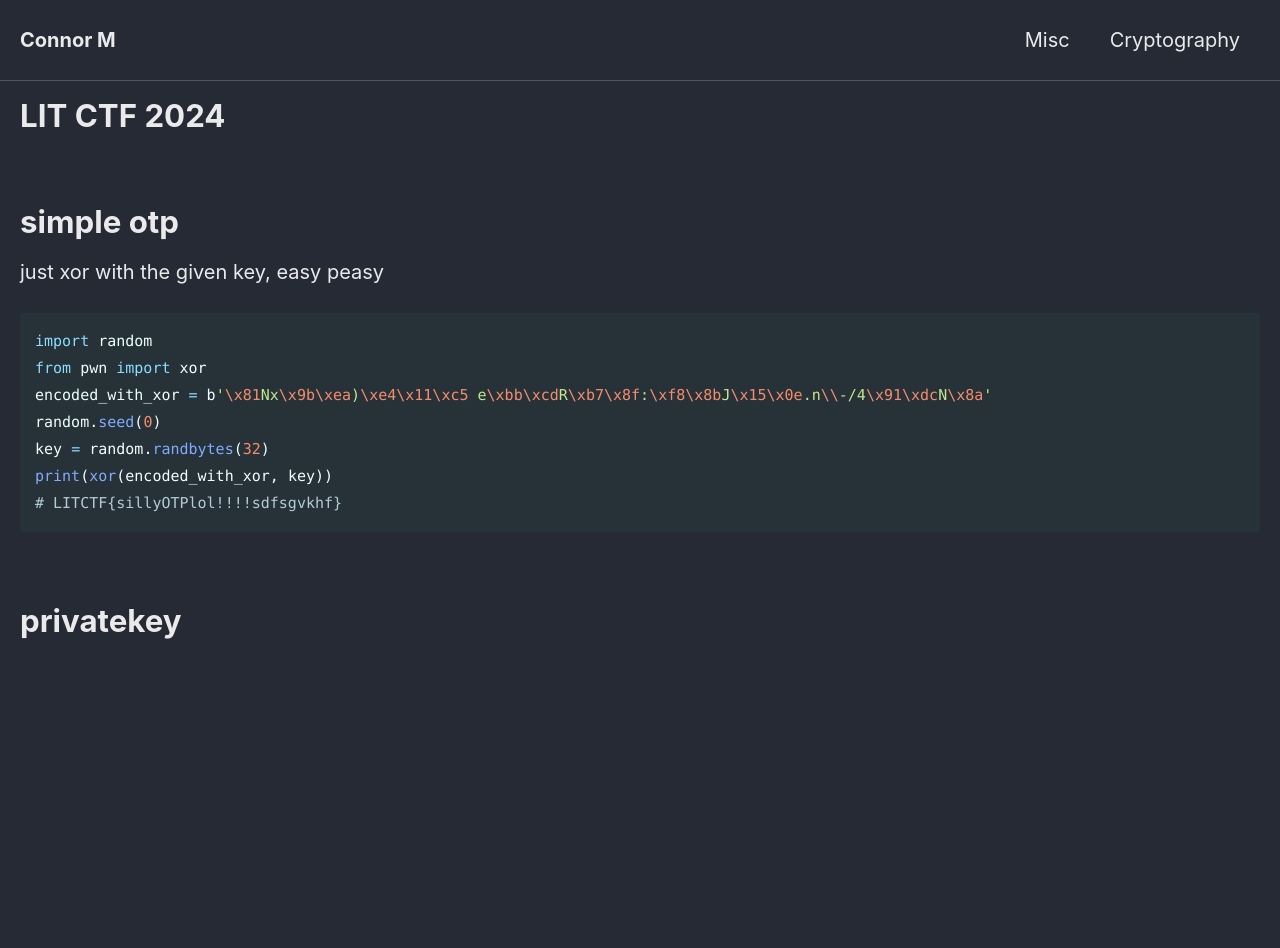
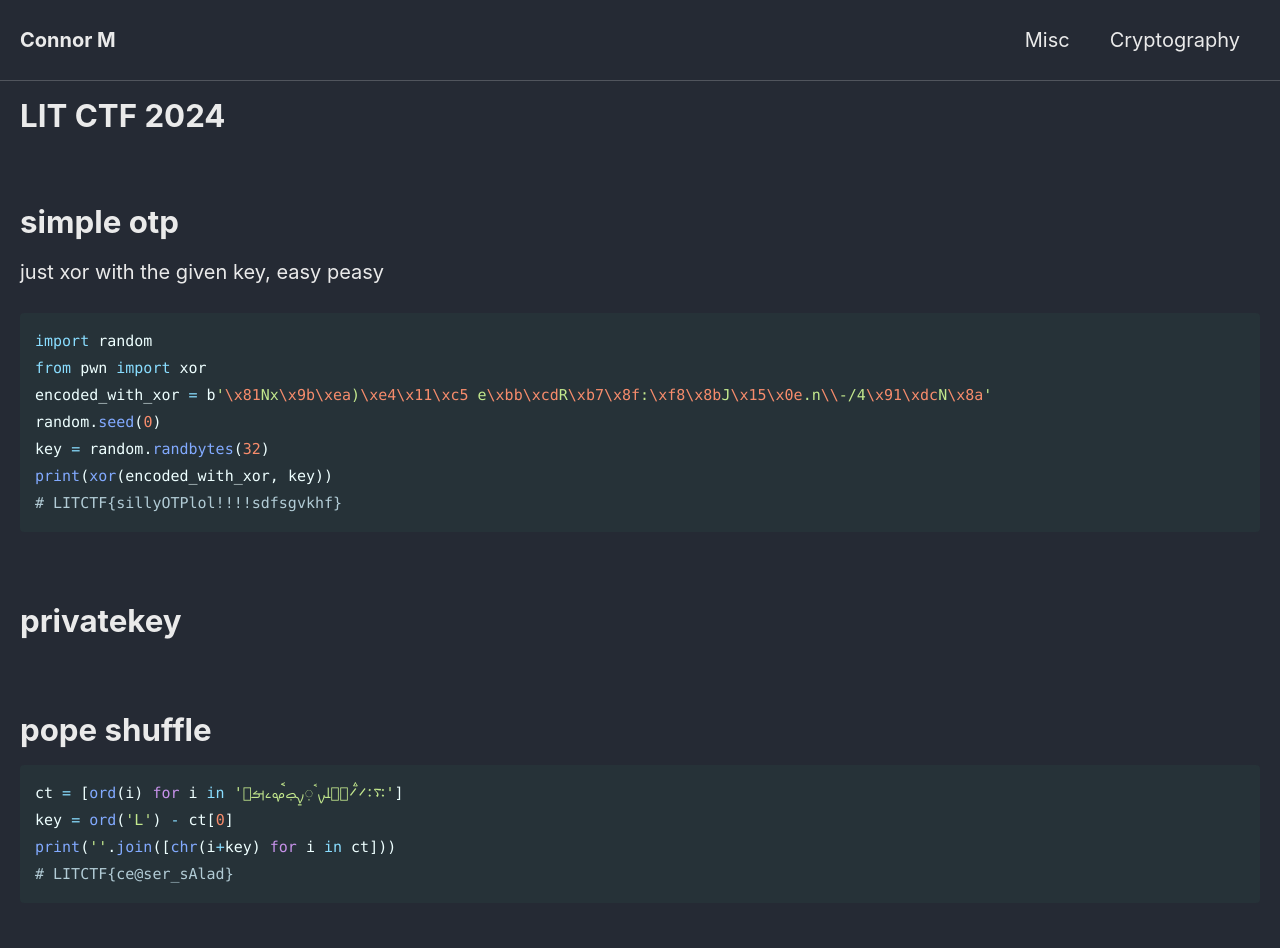
Before and after one commit to Connor-McCartney/Connor-McCartney.github.io, a Jekyll site: the page built from _pages/cryptography/other/LIT-CTF-2024.md, in a window 1280 px wide. Built offline with Jekyll 4.4.1, drawn with Linux system fonts in a browser that asks for light colours; cached includes are drawn as plain includes; before the commit the page ends 900 px from its top, so only the background shows below that.

Commit message:
Update LIT-CTF-2024.md

````diff
--- a/_pages/cryptography/other/LIT-CTF-2024.md
+++ b/_pages/cryptography/other/LIT-CTF-2024.md
@@ -23,3 +23,14 @@ print(xor(encoded_with_xor, key))
 <br>
 
 # privatekey
+
+<br>
+
+# pope shuffle
+
+```python
+ct = [ord(i) for i in '࠴࠱࠼ࠫ࠼࠮ࡣࡋࡍࠨ࡛ࡍ࡚ࡇ࡛ࠩࡔࡉࡌࡥ']
+key = ord('L') - ct[0]
+print(''.join([chr(i+key) for i in ct]))
+# LITCTF{ce@ser_sAlad}
+```
````
